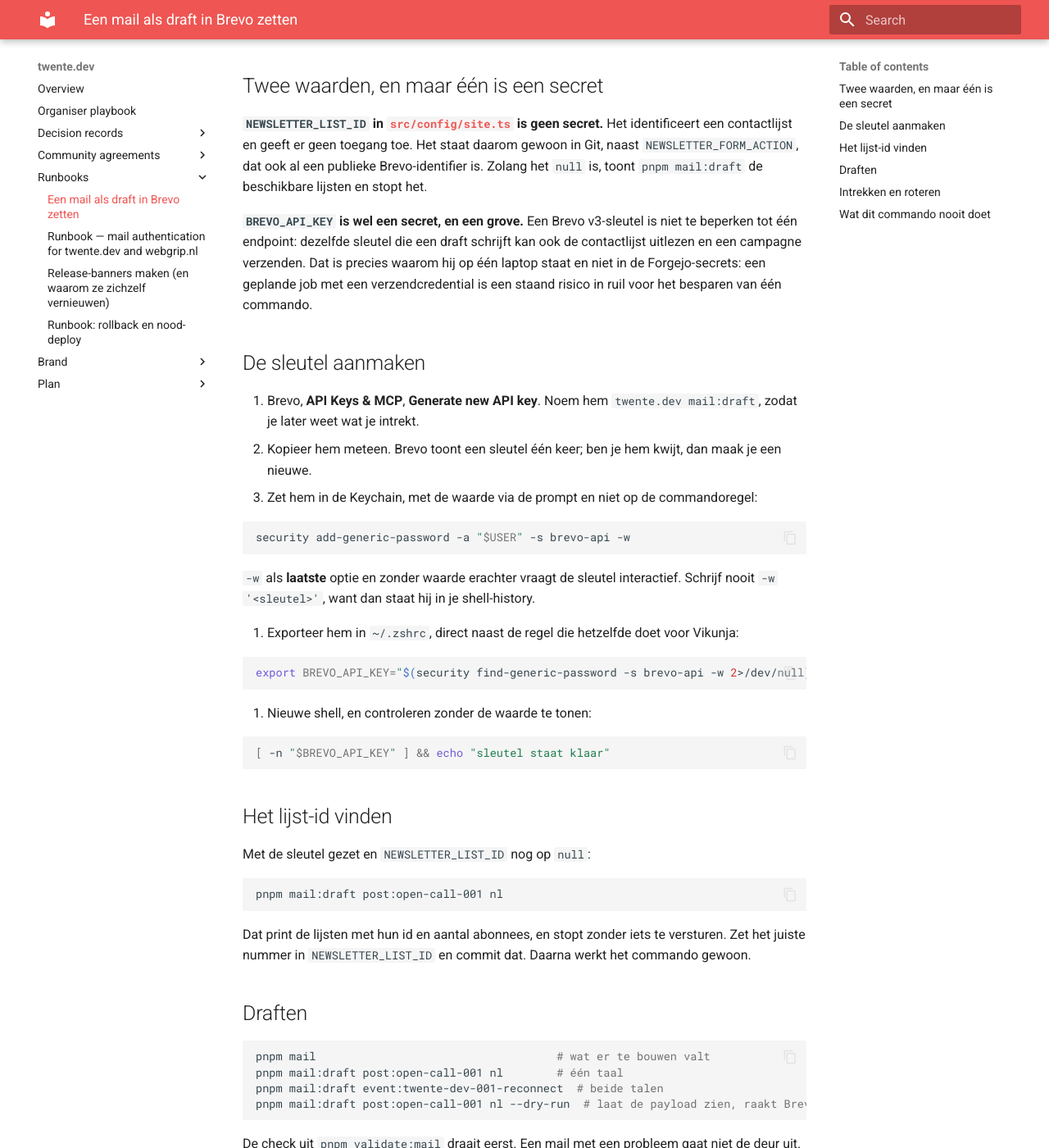
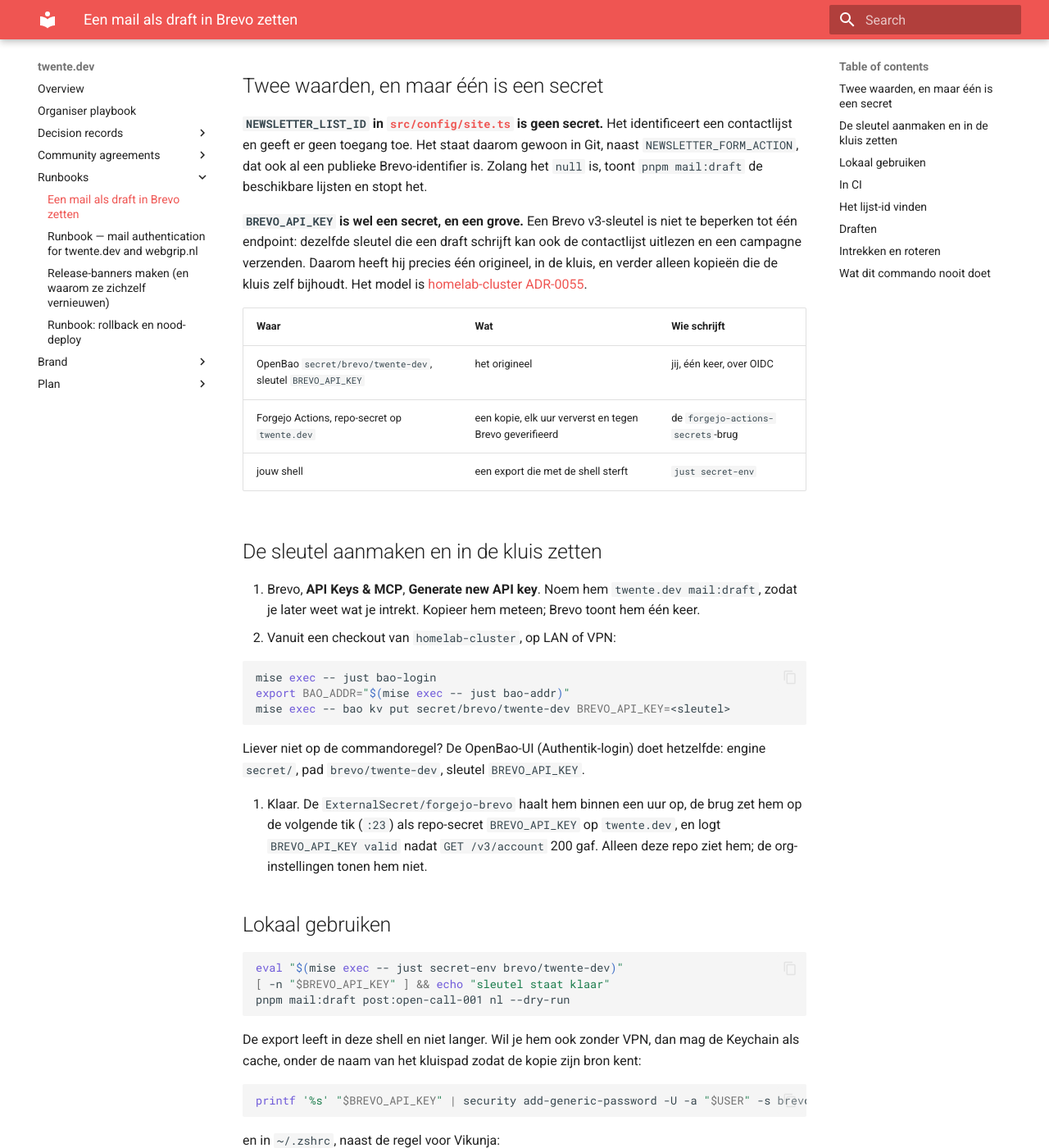
Before and after one commit to webgrip/twente.dev, an MkDocs documentation site: the page built from docs/runbooks/mail-drafts.md, in a window 1280 px wide and 1400 px high, scrolled down 265 px. Shown: the whole window at 82% size. Built offline with MkDocs 1.6.1 and Material for MkDocs 9.7.7, drawn with Linux system fonts in a browser that asks for light colours; some of the changed text lies outside the part shown.

Commit message:
feat(mail): de Brevo-sleutel leeft in de kluis en komt via de brug in CI
ADR 0017 hield de sleutel uit CI op een aanname die voor deze estate niet
klopt; homelab-cluster ADR-0055 vervangt die helft, en de draft-niet-verzenden-
knip blijft. Het record krijgt een gedateerde vermelding, de runbook beschrijft
het nieuwe pad: één keer bao kv put naar secret/brevo/twente-dev, de brug zet
hem als repo-secret op deze repo alleen, en lokaal leest just secret-env hem
als sessie-export. De Keychain is hoogstens een cache met de naam van het pad.

[Manual] Mail Draft draait mail:draft op verzoek vanuit Actions, met doel en
taal als input; niets draait automatisch bij een push. gitleaks gepind in
mise.toml, met het lockfile erbij.

Co-Authored-By: Claude Fable 5.1 <noreply@anthropic.com>

````diff
--- a/docs/runbooks/mail-drafts.md
+++ b/docs/runbooks/mail-drafts.md
@@ -15,36 +15,67 @@ is, toont `pnpm mail:draft` de beschikbare lijsten en stopt het.
 
 **`BREVO_API_KEY` is wel een secret, en een grove.** Een Brevo v3-sleutel is niet te beperken
 tot één endpoint: dezelfde sleutel die een draft schrijft kan ook de contactlijst uitlezen en
-een campagne verzenden. Dat is precies waarom hij op één laptop staat en niet in de
-Forgejo-secrets: een geplande job met een verzendcredential is een staand risico in ruil voor
-het besparen van één commando.
+een campagne verzenden. Daarom heeft hij precies één origineel, in de kluis, en verder alleen
+kopieën die de kluis zelf bijhoudt. Het model is
+[homelab-cluster ADR-0055](https://forgejo.webgrip.dev/webgrip/homelab-cluster/src/branch/main/docs/techdocs/docs/adr/adr-0055-one-secrets-model-six-levels.md).
 
-## De sleutel aanmaken
+| Waar                                                       | Wat                                                     | Wie schrijft                      |
+| ---------------------------------------------------------- | ------------------------------------------------------- | --------------------------------- |
+| OpenBao `secret/brevo/twente-dev`, sleutel `BREVO_API_KEY` | het origineel                                           | jij, één keer, over OIDC          |
+| Forgejo Actions, repo-secret op `twente.dev`               | een kopie, elk uur ververst en tegen Brevo geverifieerd | de `forgejo-actions-secrets`-brug |
+| jouw shell                                                 | een export die met de shell sterft                      | `just secret-env`                 |
+
+## De sleutel aanmaken en in de kluis zetten
 
 1. Brevo, **API Keys & MCP**, **Generate new API key**. Noem hem `twente.dev mail:draft`, zodat
-   je later weet wat je intrekt.
-2. Kopieer hem meteen. Brevo toont een sleutel één keer; ben je hem kwijt, dan maak je een
-   nieuwe.
-3. Zet hem in de Keychain, met de waarde via de prompt en niet op de commandoregel:
+   je later weet wat je intrekt. Kopieer hem meteen; Brevo toont hem één keer.
+2. Vanuit een checkout van `homelab-cluster`, op LAN of VPN:
 
    ```bash
-   security add-generic-password -a "$USER" -s brevo-api -w
+   mise exec -- just bao-login
+   export BAO_ADDR="$(mise exec -- just bao-addr)"
+   mise exec -- bao kv put secret/brevo/twente-dev BREVO_API_KEY=<sleutel>
    ```
 
-   `-w` als **laatste** optie en zonder waarde erachter vraagt de sleutel interactief. Schrijf
-   nooit `-w '<sleutel>'`, want dan staat hij in je shell-history.
+   Liever niet op de commandoregel? De OpenBao-UI (Authentik-login) doet hetzelfde: engine
+   `secret/`, pad `brevo/twente-dev`, sleutel `BREVO_API_KEY`.
 
-4. Exporteer hem in `~/.zshrc`, direct naast de regel die hetzelfde doet voor Vikunja:
+3. Klaar. De `ExternalSecret/forgejo-brevo` haalt hem binnen een uur op, de brug zet hem op de
+   volgende tik (`:23`) als repo-secret `BREVO_API_KEY` op `twente.dev`, en logt
+   `BREVO_API_KEY valid` nadat `GET /v3/account` 200 gaf. Alleen deze repo ziet hem; de
+   org-instellingen tonen hem niet.
 
-   ```bash
-   export BREVO_API_KEY="$(security find-generic-password -s brevo-api -w 2>/dev/null)"
-   ```
+## Lokaal gebruiken
 
-5. Nieuwe shell, en controleren zonder de waarde te tonen:
+```bash
+eval "$(mise exec -- just secret-env brevo/twente-dev)"
+[ -n "$BREVO_API_KEY" ] && echo "sleutel staat klaar"
+pnpm mail:draft post:open-call-001 nl --dry-run
+```
 
-   ```bash
-   [ -n "$BREVO_API_KEY" ] && echo "sleutel staat klaar"
-   ```
+De export leeft in deze shell en niet langer. Wil je hem ook zonder VPN, dan mag de Keychain
+als cache, onder de naam van het kluispad zodat de kopie zijn bron kent:
+
+```bash
+printf '%s' "$BREVO_API_KEY" | security add-generic-password -U -a "$USER" -s brevo-twente-dev -w /dev/stdin
+```
+
+en in `~/.zshrc`, naast de regel voor Vikunja:
+
+```bash
+export BREVO_API_KEY="$(security find-generic-password -s brevo-twente-dev -w 2>/dev/null)"
+```
+
+Na een rotatie in de kluis draai je de `eval` en de `printf` opnieuw. Een cache die je niet
+ververst is een sleutel die niet meer werkt, en dat is de juiste kant om te falen.
+
+## In CI
+
+De workflow [`[Manual] Mail Draft`](../../.forgejo/workflows/mail-draft.yml) draait
+`pnpm mail:draft` op verzoek: Actions, kies de workflow, vul het doel en optioneel de taal in.
+Hij leest `secrets.BREVO_API_KEY` uit de repo-secrets die de brug bijhoudt. Niets draait
+automatisch bij een push, want welke mail wanneer als draft klaarstaat blijft een keuze van een
+mens.
 
 ## Het lijst-id vinden
 
@@ -75,16 +106,18 @@ dus een correctie laat geen tweeling achter.
 Sleutel gelekt, laptop kwijt, of gewoon periodiek:
 
 1. Brevo, **API Keys & MCP**, verwijder de oude sleutel. Vanaf dat moment werkt hij nergens
-   meer, ook niet op een machine die hem nog heeft.
-2. Maak een nieuwe aan en werk het Keychain-item bij. `-U` vervangt de waarde van een item dat
-   al bestaat, dus verwijderen hoeft niet:
+   meer, ook niet in een cache die hem nog heeft.
+2. Maak een nieuwe aan en schrijf hem op dezelfde plek in de kluis:
 
    ```bash
-   security add-generic-password -U -a "$USER" -s brevo-api -w
+   mise exec -- bao kv put secret/brevo/twente-dev BREVO_API_KEY=<nieuwe sleutel>
    ```
 
-Verder verandert er niets: geen bestand in de repo, geen Forgejo-secret, geen CI-job die
-omvalt.
+3. Klaar. De brug verifieert en publiceert de nieuwe waarde op de volgende tik; tot die tijd
+   faalt zijn verificatie hard en meldt het alarm `ForgejoActionsSecretsReconcileStale` precies
+   welk pad je moet vullen. Lokaal draai je de `eval` uit "Lokaal gebruiken" opnieuw.
+
+Er verandert geen bestand in deze repo en geen workflow.
 
 ## Wat dit commando nooit doet
 
--- a/mise.toml
+++ b/mise.toml
@@ -2,6 +2,7 @@
 lockfile = true
 
 [tools]
+"gitleaks" = "8.30.1"
 node = "24"
 
 just = "1.51.0"
````
Also changed, not shown: docs/adrs/0017-mail-reaches-brevo-as-a-draft.md (+8 -0 lines), 2 other files.
